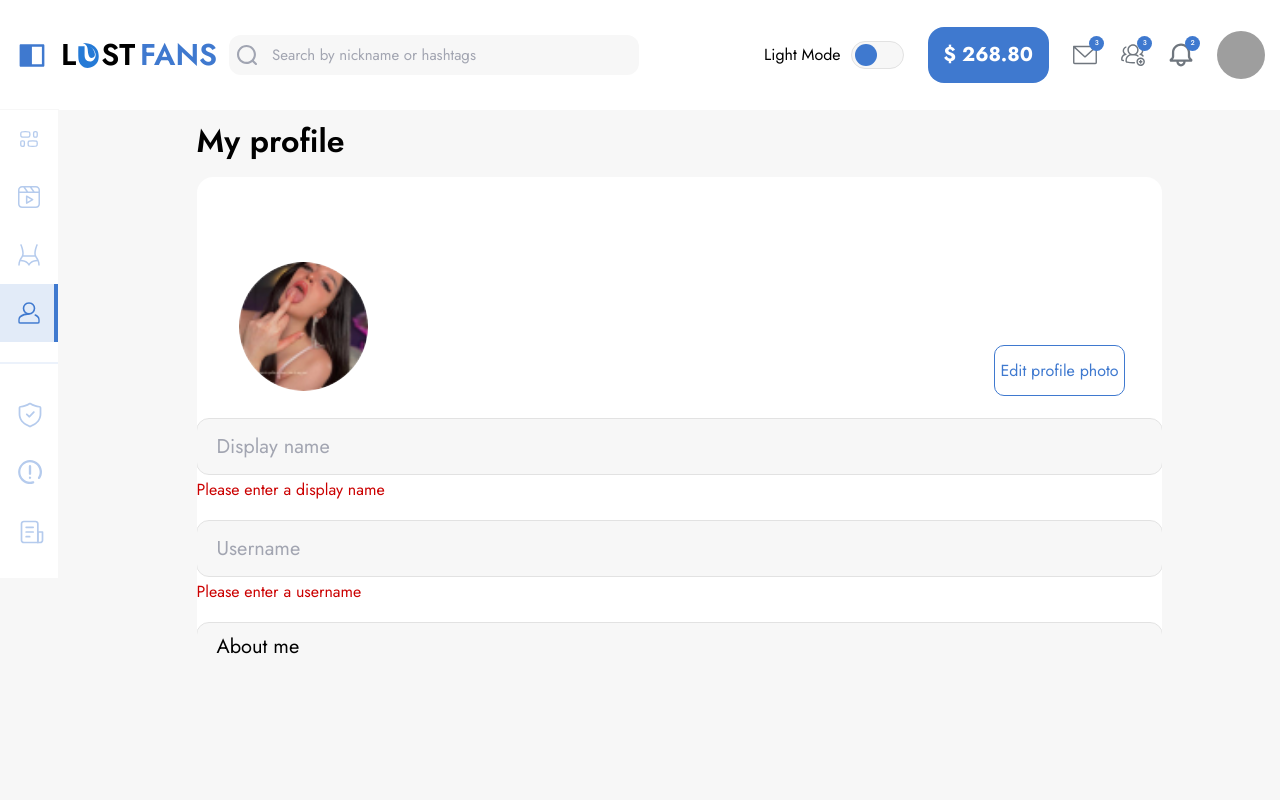
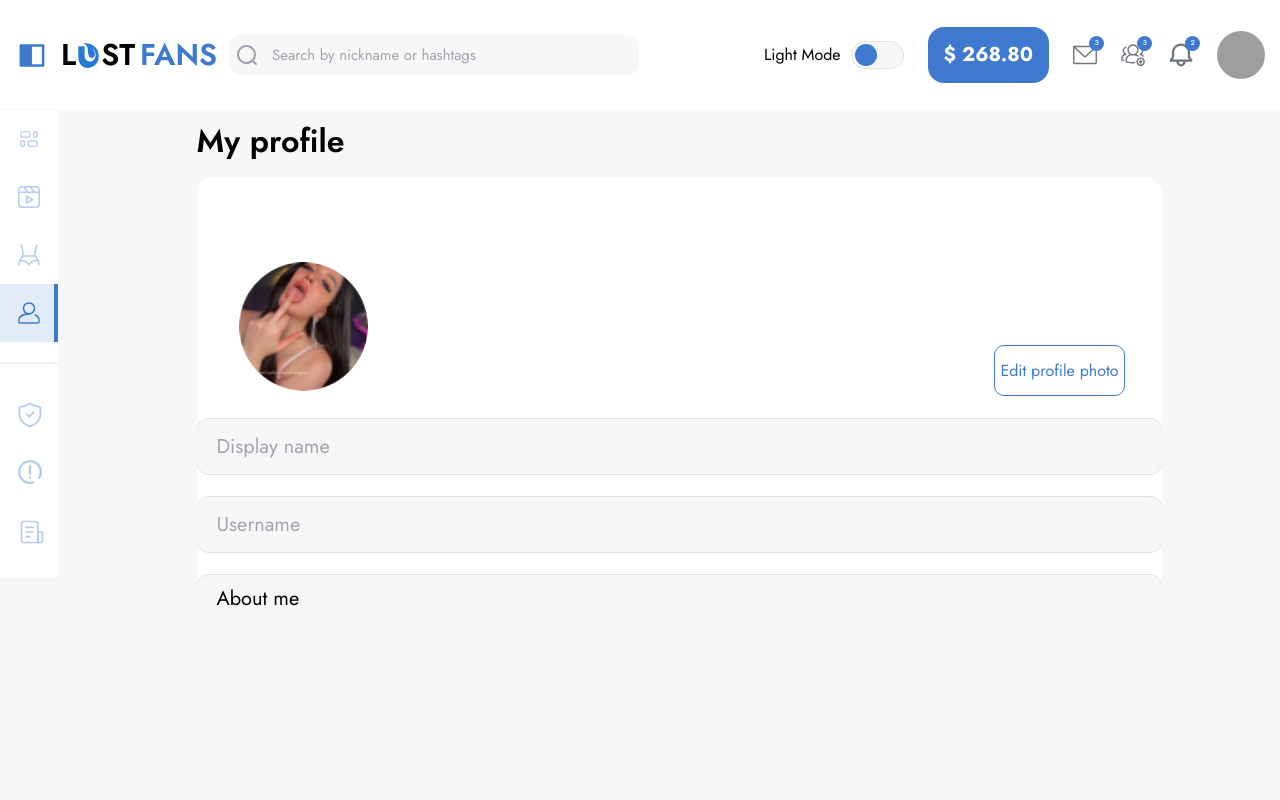
Before and after one commit to VolodymyrBilichenko/LastFans, a React (Create React App) app: page /profile in a window 1280 px wide. Shown: the top 800 px of the page. Built offline with nearby package versions, Linux system fonts and the light colour scheme; grey boxes are pictures that could not be loaded.

Commit message:
Update MyProfile.tsx

```diff
--- a/src/pages/MyProfile/MyProfile.tsx
+++ b/src/pages/MyProfile/MyProfile.tsx
@@ -1,160 +1,3 @@
-// import ProfilePh from '../../assets/img/user/profile-top.jpg'
-// import UserPh from '../../assets/img/user/01.png'
-// import MoneyIc from '../../assets/img/icons/money-white.svg'
-// import SaleIc from '../../assets/img/icons/sale.svg'
-// import EditIc from '../../assets/img/icons/edit.svg'
-// import { IUser } from '../../models'
-// import { useSelector } from 'react-redux'
-// import { useEffect, useState } from 'react'
-// import { MyProfileVid } from './components/MyProfileVid'
-// import { toast } from 'react-toastify'
-
-
-
-// export const MyProfile = () => {
-
-//     const user: IUser = useSelector((state: any) => state.toolkit.user);
-
-//     const [usernameValue, setUsernameValue] = useState<string>(user.username);
-//     const [usertagValue, setUsertagValue] = useState<string>(user.usertag);
-//     const [userPhoto, setUserPhoto] = useState<string>(UserPh);
-//     const [coverPhoto, setCoverPhoto] = useState<string>(ProfilePh);
-//     const [isFormValid, setIsFormValid] = useState<boolean>(false);
-
-//     const handleProfilePhotoChange = (e: React.ChangeEvent<HTMLInputElement>) => {
-//         if (e.target.files && e.target.files[0]) {
-//             const reader = new FileReader();
-//             reader.onload = (e) => {
-//                 if (e.target && e.target.result) {
-//                     setUserPhoto(e.target.result as string);
-//                 }
-//             };
-//             reader.readAsDataURL(e.target.files[0]);
-//         }
-//     }
-
-//     const handleCoverPhotoChange = (event: React.ChangeEvent<HTMLInputElement>) => {
-//         if (event.target.files && event.target.files[0]) {
-//             const reader = new FileReader();
-//             reader.onload = (e) => {
-//                 if (e.target && e.target.result) {
-//                     setCoverPhoto(e.target.result as string);
-//                 }
-//             };
-//             reader.readAsDataURL(event.target.files[0]);
-//         }
-//     };
-
-//     const handleUsernameChange = (e: React.ChangeEvent<HTMLInputElement>) => {
-//         setUsernameValue(e.target.value);
-//         checkFormValidity(e.target.value, usertagValue);
-//     };
-
-//     const handleUsertagChange = (e: React.ChangeEvent<HTMLInputElement>) => {
-//         setUsertagValue(e.target.value);
-//         checkFormValidity(usernameValue, e.target.value);
-//     };
-
-//     const checkFormValidity = (username: string, usertag: string) => {
-//         if (username.trim() && usertag.trim()) {
-//             setIsFormValid(true);
-//         } else {
-//             setIsFormValid(false);
-//         }
-//     };
-
-//     const handleSaveChanges = () => {
-//         if (isFormValid) {
-//             toast.success('Your data has been saved');
-//         } else {
-//             toast.error('Your data has been failed');
-//         }
-//     };
-
-//     useEffect(() => {
-//         checkFormValidity(usernameValue, usertagValue);
-//     }, [usernameValue, usertagValue]);
-
-//     return (
-//         <div className="profile">
-//             <div className="profile__container">
-//                 <div className="profile__body body-profile">
-//                     <div className="body-profile__header">
-//                         <h2 className="body-profile__title title title--medium">My profile</h2>
-//                     </div>
-//                     <div className="body-profile__block">
-//                         {user.sex === "woman" && <div className="body-profile__top-image">
-//                             <img src={coverPhoto} alt="ph"/>
-//                             <button className="edit" onClick={() => document.getElementById('coverPhotoInput')?.click()}>
-//                                 <img className="ibg" src={EditIc} alt="Icon"/>
-//                             </button>
-//                             <input
-//                                 type="file"
-//                                 id="coverPhotoInput"
-//                                 style={{ display: 'none' }}
-//                                 accept="image/*"
-//                                 onChange={handleCoverPhotoChange}
-//                             />
-//                         </div>}
-//                         <div className="body-profile__wrapper">
-//                             <div className="body-profile__top top-body-profile">
-//                                 <div className="top-body-profile__image">
-//                                     <img className="ibg" src={userPhoto} alt="ph"/>
-//                                     <button className="edit" onClick={() => document.getElementById('profilePhotoInput')?.click()}>
-//                                         <img src={EditIc} alt="Icon"/>
-//                                     </button>
-//                                     <input type="file"
-//                                         style={{display: 'none'}}
-//                                         id='profilePhotoInput'
-//                                         accept='image/*'
-//                                         onChange={handleProfilePhotoChange}
-//                                     />
-//                                 </div>
-//                                 <div className="top-body-profile__actions">
-//                                     <button className="top-body-profile__button button button--transparent" onClick={() => document.getElementById('profilePhotoInput')?.click()}><span>Edit profile photo</span></button>
-
-//                                     {user.sex === "woman" && <button className="top-body-profile__button button button--transparent" onClick={() => document.getElementById('coverPhotoInput')?.click()}><span>Edit cover photo</span></button>}
-//                                 </div>
-//                             </div>
-//                             <div className="body-profile__content content-body-profile">
-//                                 <input type="text" value={usernameValue} onChange={handleUsernameChange} placeholder="Display name" className="content-body-profile__input input input-main"/>
-//                                 <input type="text" value={usertagValue} onChange={handleUsertagChange} placeholder="Username" className="content-body-profile__input input input-main"/>
-//                                 <textarea placeholder="About me" className="content-body-profile__about textarea"></textarea>
-//                             </div>
-//                             {user.sex === "woman" && <div className="body-profile__subscription subscription-body-profile">
-//                                 <div className="subscription-body-profile__price">
-//                                     <p className="subscription-body-profile__text">Subscription price</p>
-//                                     <div className="subscription-body-profile__field">
-//                                         <div className="subscription-body-profile__image-input">
-//                                             <img src={MoneyIc} alt="Icon"/>
-//                                         </div>
-//                                         <input min="0" type="number" placeholder="" className="subscription-body-profile__input input input-main"/>
-//                                     </div>
-//                                 </div>
-//                                 <div className="subscription-body-profile__sale">
-//                                     <p className="subscription-body-profile__text">Sale</p>
-//                                     <div className="subscription-body-profile__field">
-//                                         <div className="subscription-body-profile__image-input">
-//                                             <img src={SaleIc} alt="Icon"/>
-//                                         </div>
-//                                         <input min="0" type="number" placeholder="" className="subscription-body-profile__input input input-main"/>
-//                                     </div>
-//                                 </div>
-//                             </div>}
-//                             <button onClick={handleSaveChanges} className="body-profile__button button"><span>Save changes</span></button>
-//                         </div>
-
-//                     </div>
-//                 </div>
-
-//                 {user.sex === "woman" && <MyProfileVid/>}
-
-//             </div>
-//         </div>
-//     )
-// }
-
-
 import ProfilePh from '../../assets/img/user/profile-top.jpg';
 import UserPh from '../../assets/img/user/01.png';
 import MoneyIc from '../../assets/img/icons/money-white.svg';
@@ -170,10 +13,10 @@ export const MyProfile = () => {
     const user: IUser = useSelector((state: any) => state.toolkit.user);
 
     const [usernameValue, setUsernameValue] = useState<string>(user.username);
-    const [usernameError, setUsernameError] = useState<string>("");
+    const [usernameError, setUsernameError] = useState<string>("Angelina");
 
     const [usertagValue, setUsertagValue] = useState<string>(user.usertag);
-    const [usertagError, setUsertagError] = useState<string>("");
+    const [usertagError, setUsertagError] = useState<string>("Angel");
 
     const [userPhoto, setUserPhoto] = useState<string>(UserPh);
     const [coverPhoto, setCoverPhoto] = useState<string>(ProfilePh);
@@ -237,8 +80,9 @@ export const MyProfile = () => {
     };
 
     useEffect(() => {
-        checkFormValidity();
-    }, [usernameValue, usertagValue]);
+        setUsernameError("");
+        setUsertagError("");
+    }, []);
 
     const handleSaveChanges = () => {
         const isValid = checkFormValidity();
```
